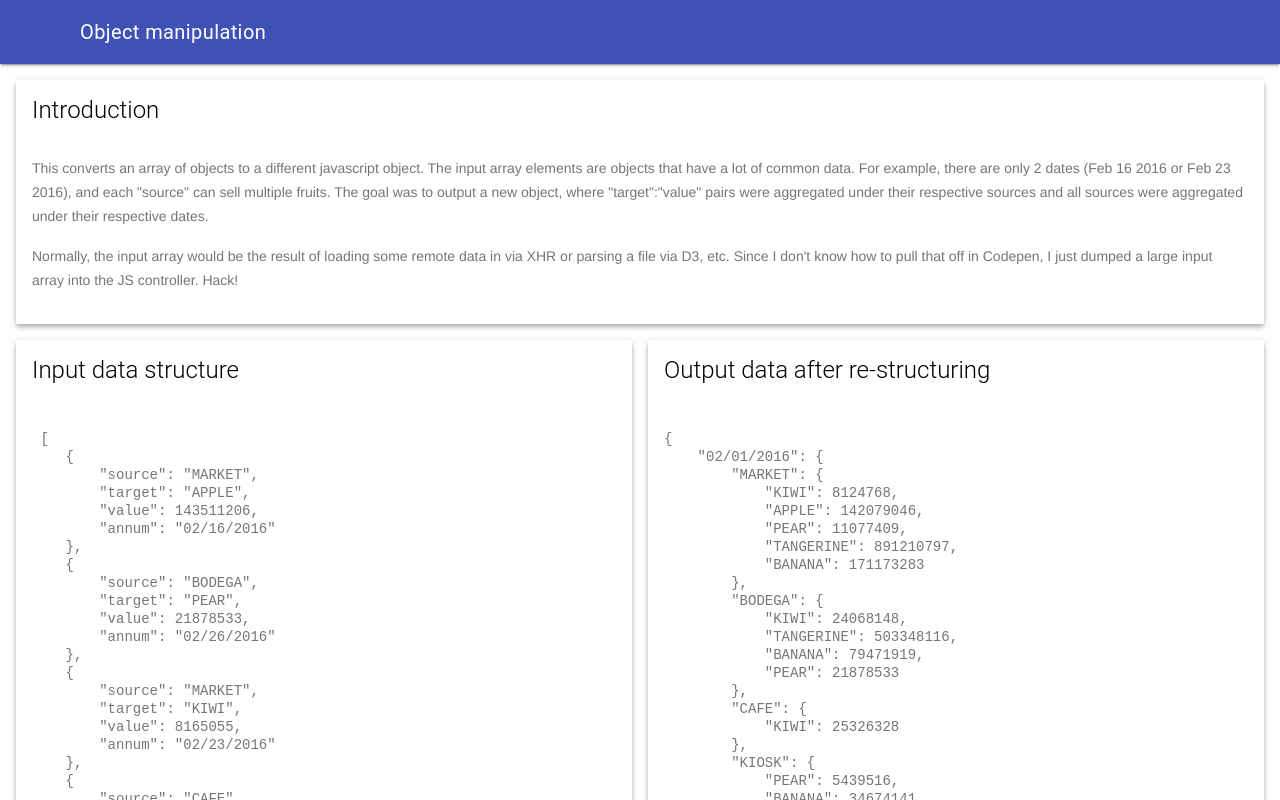
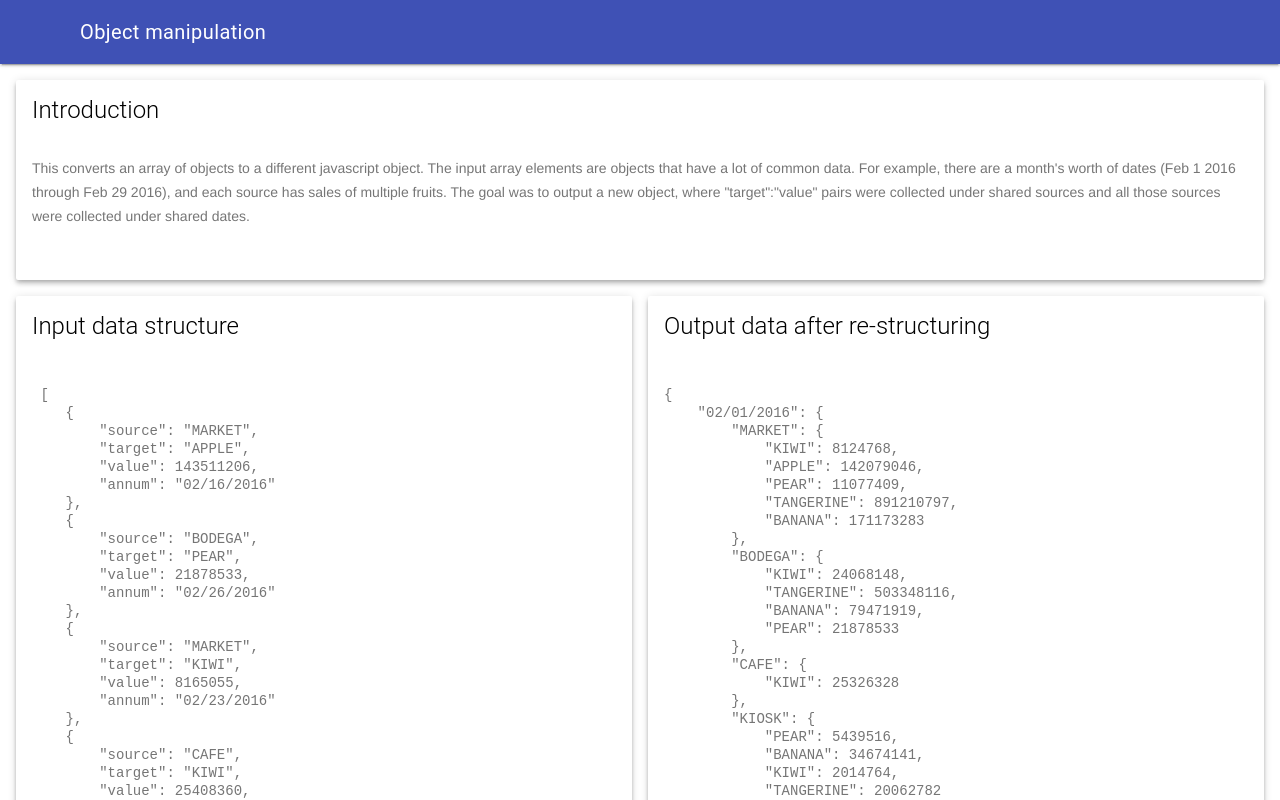
Before and after one commit to belcurv/manipulating_objects, a plain HTML site: page index.html in a window 1280 px wide. Drawn offline with nearby package versions, Linux system fonts and the light colour scheme.

Commit message:
code cleanup

```diff
--- a/index.html
+++ b/index.html
@@ -3,12 +3,13 @@
 
 <head>
     <meta charset="utf-8">
+    <meta name="viewport" content="width=device-width, initial-scale=1.0,
+                                   maximum-scale=1.0, user-scalable=no" />
     <title>Manipulating Objects</title>
 
+    <!-- css -->
     <link rel="stylesheet" type="text/css" href="https://code.getmdl.io/1.1.3/material.indigo-pink.min.css" />
-
     <link rel="stylesheet" type="text/css" href="css/style.css" />
-
 </head>
 
 <body ng-app="myApp" ng-controller="mainController">
@@ -45,8 +46,7 @@
                             </h3>
                         </div>
                         <div class="mdl-card__supporting-text">
-                                <p>This converts an array of objects to a different javascript object. The input array elements are objects that have a lot of common data. For example, there are only 2 dates (Feb 16 2016 or Feb 23 2016), and each "source" can sell multiple fruits. The goal was to output a new object, where "target":"value" pairs were aggregated under their respective sources and all sources were aggregated under their respective dates.</p>
-                                <p>Normally, the input array would be the result of loading some remote data in via XHR or parsing a file via D3, etc. Since I don't know how to pull that off in Codepen, I just dumped a large input array into the JS controller. Hack!</p>
+                            <p>This converts an array of objects to a different javascript object. The input array elements are objects that have a lot of common data. For example, there are a month's worth of dates (Feb 1 2016 through Feb 29 2016), and each source has sales of multiple fruits. The goal was to output a new object, where "target":"value" pairs were collected under shared sources and all those sources were collected under shared dates.</p>
                         </div>
                     </div>
                 </div>
@@ -66,7 +66,7 @@
                     </div>
                 </div>
 
-                    <!-- OUTPUT AS JSON -->
+                <!-- OUTPUT JSON -->
                 <div class="mdl-cell mdl-cell--6-col">
                     <div class="mdl-card mdl-shadow--4dp mdl-card-wide">
                         <div class="mdl-card__title">
@@ -87,10 +87,10 @@
 </div>
 
 <!-- javascript -->
-    <script src="js/vendor/angular.min.js"   ></script>
-    <script src="js/vendor/material.min.js"  ></script>
-    <script src="js/vendor/papaparse.min.js" ></script>
-    <script src="js/app.js"                  ></script>
+<script src="js/vendor/angular.min.js"  ></script>
+<script src="js/vendor/material.min.js" ></script>
+<script src="js/vendor/papaparse.min.js"></script>
+<script src="js/app.js"                 ></script>
 
 </body>
 
```
Lines whose indentation alone changed are shown as unchanged.
